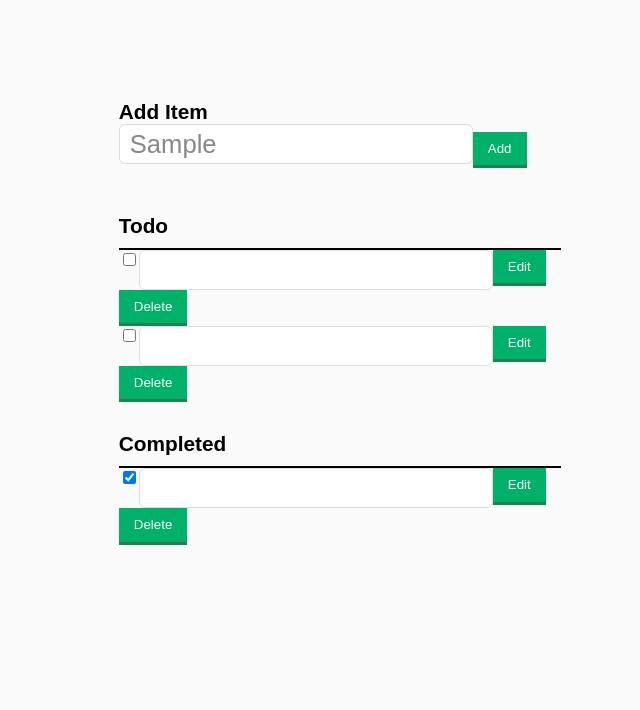
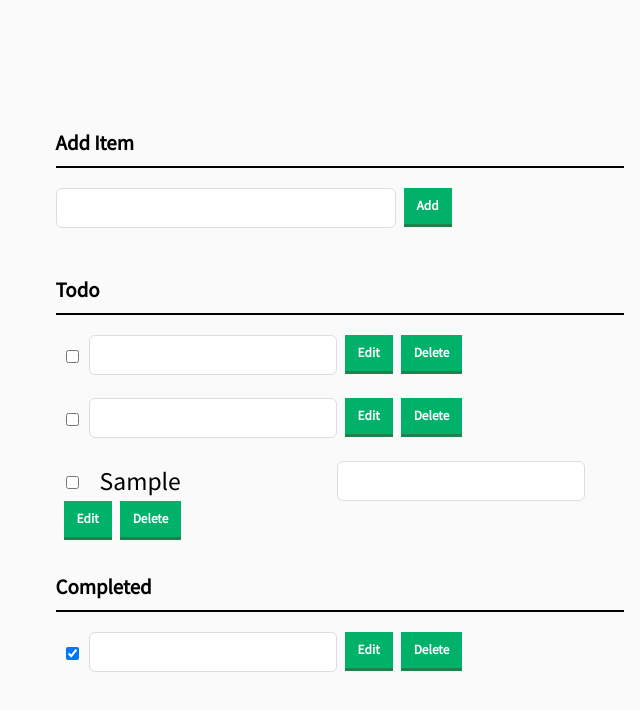
Before and after one commit to ericirel/to-do-app, a plain HTML site: page index.html in a window 1280 px wide. Both pictures are taken after typing "Sample" into the empty fields and a click on the button "Add". Shown: the whole page, without its empty margins (300-940 px from the left). Drawn offline with Linux system fonts and the light colour scheme.

Commit message:
Added more styling and JS functionality. Users can now add new items, edit items, mark completion, and delete items.

```diff
--- a/css/main.css
+++ b/css/main.css
@@ -1,12 +1,12 @@
 body {
   background: #fafafa;
   color: black;
-  font-family: arial;
+  font-family: 'Source Sans Pro', arial;
 }
 
 .container {
   display: block;
-  width: 35%;
+  width: 45%;
   margin: 100px auto 0;
 }
 
@@ -26,14 +26,17 @@ li, h3{
 
 button{
   border: 0;
-  padding: 10px 15px 10px 15px;
-  font-weight: 400;
+  padding: 8px 13px 8px 13px;
+  font-weight: 600;
   color: white;
   background-color: #00B16A;
-  line-height: 1.0;
+  line-height: 1.5;
   border-bottom: 3px solid #1e824c;
-  font-family: arial;
+  font-family: 'Source Sans Pro', arial;
   cursor: pointer;
+  margin-bottom: 4px;
+  margin-left: 8px;
+
 }
 
 h3,
@@ -58,3 +61,61 @@ input[type="text"] {
   font-family: arial;
   color: #888;
 }
+
+input[type="text"]:focus {
+  color: #444;
+}
+
+label[for='new-item'] {
+  display: block;
+  margin: 0 0 20px;
+}
+
+input#new-item {
+  float: left;
+  width: 318px;
+}
+
+button:hover {
+  border-bottom: 3px solid #009059;
+  background-color: #009059;
+}
+
+li{
+  overflow: : hidden;
+  padding: 20px 0;
+}
+
+li > input[type="checkbox"] {
+  margin: 0 10px;
+  position: relative;
+  top: 15px;
+}
+
+li > label {
+  font-size: 1.6em;
+  line-height: 40px;
+  width: 237px;
+  padding: 0 0 0 11px;
+}
+
+li > input[type="text"] {
+  width: 226px;
+}
+
+li > .delete:hover {
+  color: #D24D57;
+}
+
+#completed-tasks label {
+  text-decoration: line-through;
+  color: #888;
+}
+
+ul li.editMode input[type=text] {
+  display:block;
+}
+
+ul li.editMode label {
+  display: none;
+}
--- a/index.html
+++ b/index.html
@@ -4,8 +4,10 @@
   <meta charset="UTF-8">
   <title>Todo App</title>
   <link rel="stylesheet" href="css/main.css" type="text/css" charset="utf-8">
+  <link href='http://fonts.googleapis.com/css?family=Source+Sans+Pro' rel='stylesheet' type='text/css'>
 </head>
 <body>
+ <!--  <h2>Your Todo List</h2> -->
   <div class="container">
     <p>
       <label for="new-item">Add Item</label><input id="new-item" type="text"><button>Add</button>
--- a/js/app.js
+++ b/js/app.js
@@ -0,0 +1,107 @@
+var itemInput = document.getElementById("new-item");
+var addButton = document.getElementsByTagName("button")[0];
+var incompleteItemsHolder = document.getElementById("incomplete-items");
+var completedItemsHolder = document.getElementById("completed-items");
+
+var createNewItemElement = function(itemString) {
+  var listItem = document.createElement("li");
+  var checkBox = document.createElement("input");
+  var label = document.createElement("label");
+  var editInput = document.createElement("input");
+  var editButton = document.createElement("button");
+  var deleteButton = document.createElement("button");
+
+  checkBox.type = "checkbox";
+  editInput.type = "text";
+
+  editButton.innerText = "Edit";
+  editButton.className = "edit";
+  deleteButton.innerText = "Delete";
+  deleteButton.className = "delete";
+
+  label.innerText = itemString;
+
+  listItem.appendChild(checkBox);
+  listItem.appendChild(label);
+  listItem.appendChild(editInput);
+  listItem.appendChild(editButton);
+  listItem.appendChild (deleteButton);
+
+  return listItem;
+}
+
+var addItem = function() {
+  console.log("Add item...")
+
+  var listItem = createNewItemElement(itemInput.value);
+  incompleteItemsHolder.appendChild(listItem);
+  bindItemEvents(listItem, itemCompleted);
+
+  itemInput.value = "";
+}
+
+var editItem = function() {
+  console.log("Edit item...")
+
+  var listItem = this.parentNode;
+
+  var editInput = listItem.querySelector("input[type=text");
+  var label = listItem.querySelector("label");
+  var containsClass = listItem.classList.contains("editMode");
+
+  if(containsClass) {
+    label.innerText = editInput.value;
+  } else {
+    editInput.value = label.innerText;
+  }
+  listItem.classList.toggle("editMode");
+}
+
+  var deleteItem = function() {
+    console.log("Delete task...")
+    var listItem = this.parentNode;
+    var ul = listItem.parentNode;
+
+    ul.removeChild(listItem);
+  }
+
+var itemCompleted = function() {
+  console.log("Task complete...")
+  var listItem = this.parentNode;
+  completedItemsHolder.appendChild(listItem);
+  bindItemEvents(listItem, itemIncomplete)
+}
+
+var itemIncomplete = function() {
+  console.log("Task incomplete...")
+  var listItem = this.parentNode;
+  incompleteItemsHolder.appendChild(listItem);
+  bindItemEvents(listItem, itemCompleted);
+}
+
+var bindItemEvents = function(itemListItem, checkBoxEventHandler) {
+  console.log("Bind list items...")
+  var checkBox = itemListItem.querySelector("input[type=checkbox]");
+  var editButton = itemListItem.querySelector("button.edit");
+  var deleteButton = itemListItem.querySelector("button.delete");
+
+  editButton.onclick = editItem;
+  deleteButton.onclick = deleteItem;
+
+  checkBox.onchange = checkBoxEventHandler;
+}
+
+var ajaxRequest = function() {
+  console.log("AJAX request");
+}
+
+addButton.addEventListener("click", addItem);
+addButton.addEventListener("click", ajaxRequest);
+
+for(var i = 0; i < incompleteItemsHolder.children.length; i++) {
+  bindItemEvents(incompleteItemsHolder.children[i], itemCompleted);
+}
+
+for(var i = 0; i < completedItemsHolder.children.length; i++) {
+  bindItemEvents(completedItemsHolder.children[i], itemIncomplete);
+}
```
